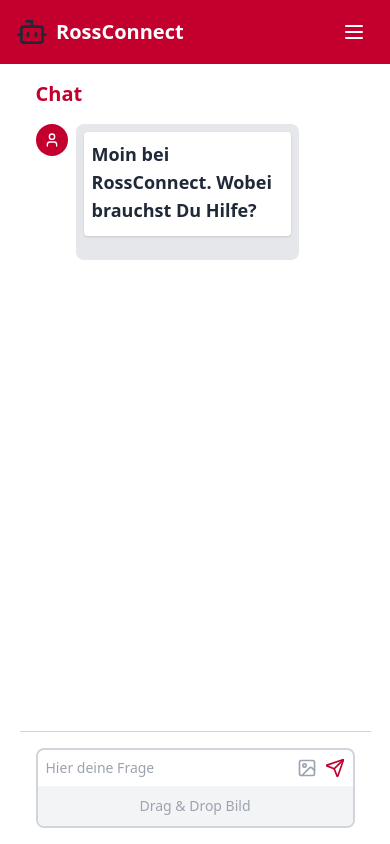
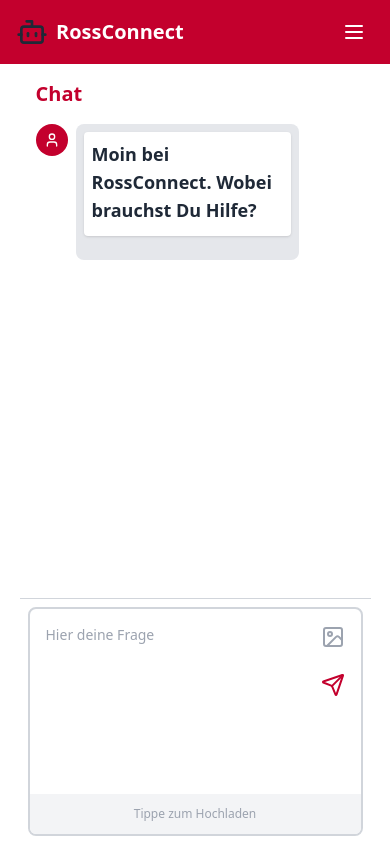
Before and after one commit to Hansehart/HanseGPT, a React (Vite) app in the folder frontend/artifact/: page /chat in a window 390 px wide. Shown: the top 844 px of the page. Built offline with nearby package versions, Linux system fonts and the light colour scheme.

Commit message:
add: textarea handling

```diff
--- a/frontend/artifact/src/components/chat/InputArea.tsx
+++ b/frontend/artifact/src/components/chat/InputArea.tsx
@@ -45,44 +45,47 @@
   };
 
   return (
-    <div className="p-4 border-t border-gray-300 bottom-0 left-0 right-0 bg-white sticky">
-      <div className="flex flex-col items-center max-w-[90vw] mx-auto">
+    <div className="p-2 sm:p-4 border-t border-gray-300 bottom-0 left-0 right-0 bg-white sticky">
+      <div className="flex flex-col items-center w-full max-w-3xl mx-auto">
         <div
-          className={`w-full border-2 rounded-lg flex flex-col overflow-hidden ${dragActive ? 'border-[#c3002d]' : 'border-gray-300'}`}
+          className={`w-full border-2 rounded-lg flex flex-col overflow-hidden ${
+            dragActive ? 'border-[#c3002d]' : 'border-gray-300'
+          }`}
           onDragEnter={handleDrag}
           onDragLeave={handleDrag}
           onDragOver={handleDrag}
           onDrop={handleDrop}
         >
-          <div className="flex items-center p-2">
-            <input
-              type="text"
+          <div className="flex items-start sm:items-center p-2">
+            <textarea
               value={inputText}
               onChange={(e) => setInputText(e.target.value)}
-              onKeyPress={(e) => e.key === "Enter" && handleSendMessage()}
+              onKeyPress={(e) => e.key === "Enter" && !e.shiftKey && handleSendMessage()}
               placeholder="Hier deine Frage"
-              className="flex-grow focus:outline-none text-sm"
+              className="flex-grow focus:outline-none text-sm sm:text-base p-2 h-[20vh] sm:h-10 resize-none"
               disabled={isLoading}
             />
+            <div className="flex flex-col sm:flex-row items-center ml-2">
               <button
                 onClick={triggerFileInput}
-              className="ml-2 text-gray-400 hover:text-[#c3002d] focus:outline-none"
+                className="mb-2 sm:mb-0 text-gray-400 hover:text-[#c3002d] focus:outline-none touch-manipulation p-2 sm:p-1"
               >
-              <ImageIcon size={20} />
+                <ImageIcon className="w-6 h-6 sm:w-5 sm:h-5" />
               </button>
               <button
                 onClick={handleSendMessage}
-              className="ml-2 text-[#c3002d] hover:text-[#90001f] focus:outline-none"
+                className="text-[#c3002d] hover:text-[#90001f] focus:outline-none touch-manipulation p-2 sm:p-1"
                 disabled={isLoading}
               >
-              <Send size={20} />
+                <Send className="w-6 h-6 sm:w-5 sm:h-5" />
               </button>
+            </div>
           </div>
           {image ? (
             <ImagePreview image={image} setImage={setImage} />
           ) : (
-            <div className="w-full h-10 bg-gray-100 flex items-center justify-center text-gray-400 text-sm">
-              Drag & Drop Bild
+            <div className="w-full h-10 bg-gray-100 flex items-center justify-center text-gray-400 text-xs sm:text-sm">
+              {window.innerWidth > 640 ? 'Drag & Drop Bild' : 'Tippe zum Hochladen'}
             </div>
           )}
         </div>
--- a/frontend/artifact/src/pages/Chat.tsx
+++ b/frontend/artifact/src/pages/Chat.tsx
@@ -64,7 +64,7 @@
       setLastQuery(queryText);
       setExcludeIds([]); // Reset exclude IDs for new query
     } else {
-      const generateMoreMessage = { text: "Give me more results", sender: "user" };
+      const generateMoreMessage = { text: "Zeige mir bitte weitere Ergebnisse.", sender: "user" };
       setMessages((prev) => [...prev, generateMoreMessage]);
       queryText = lastQuery; // Use the last query for "Generate More"
     }
```
Lines whose indentation alone changed are shown as unchanged.
